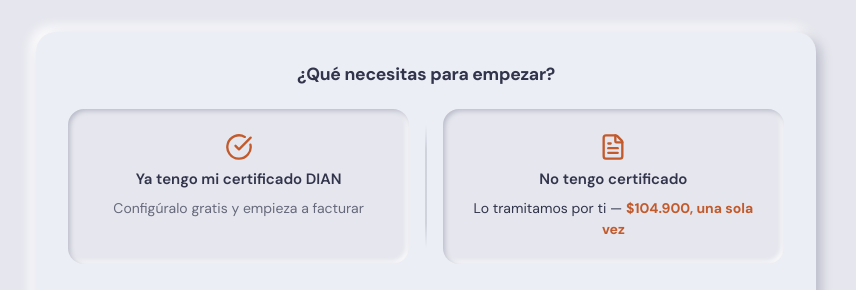
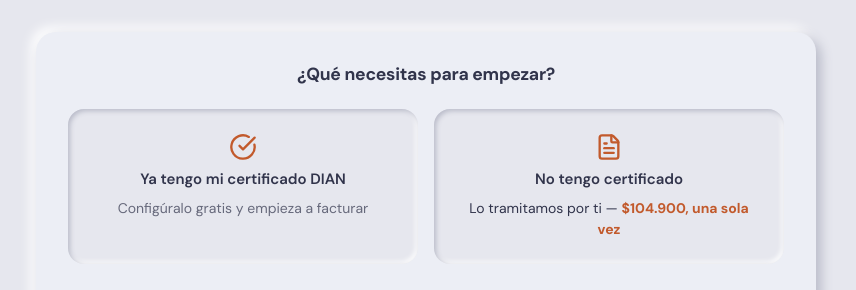
Before and after one commit to le7els10/contia-landing, a React (Vite) app: page / in a window 1280 px wide. Shown: the part 3640-3930 px from the top of the page, without its empty margins (214-1070 px from the left). Built offline with nearby package versions, Linux system fonts and the light colour scheme.

Commit message:
fix(pricing): eliminar divisor entre opciones del banner

```diff
--- a/src/components/Pricing/CertificateInfo.tsx
+++ b/src/components/Pricing/CertificateInfo.tsx
@@ -13,8 +13,6 @@
           <p className="cert-info__label">Ya tengo mi certificado DIAN</p>
           <p className="cert-info__desc">Configúralo gratis y empieza a facturar</p>
         </div>
-
-        <div className="cert-info__divider" aria-hidden="true" />
 
         <div className="cert-info__option">
           <FileText size={28} className="cert-info__icon cert-info__icon--file" aria-hidden="true" />
--- a/src/components/Pricing/certificate-info.scss
+++ b/src/components/Pricing/certificate-info.scss
@@ -47,24 +47,6 @@
     box-shadow: $neu-shadow-inset-sm;
   }
 
-  &__divider {
-    display: none;
-
-    @media (min-width: $bp-md) {
-      display: block;
-      width: 1.5px;
-      background: linear-gradient(
-        to bottom,
-        transparent,
-        rgba($color-marino, 0.15) 20%,
-        rgba($color-marino, 0.15) 80%,
-        transparent
-      );
-      flex-shrink: 0;
-      margin-block: $spacing-md;
-    }
-  }
-
   &__icon {
     flex-shrink: 0;
 
```
